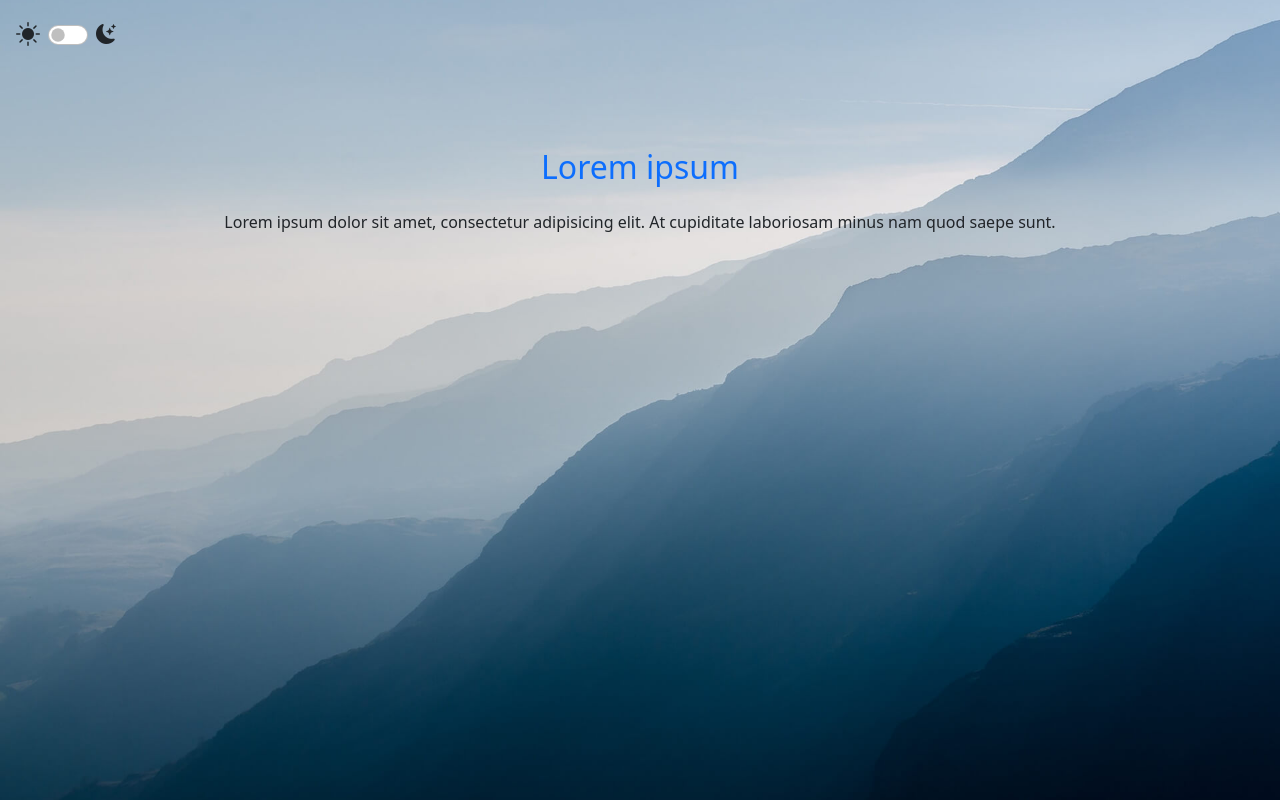
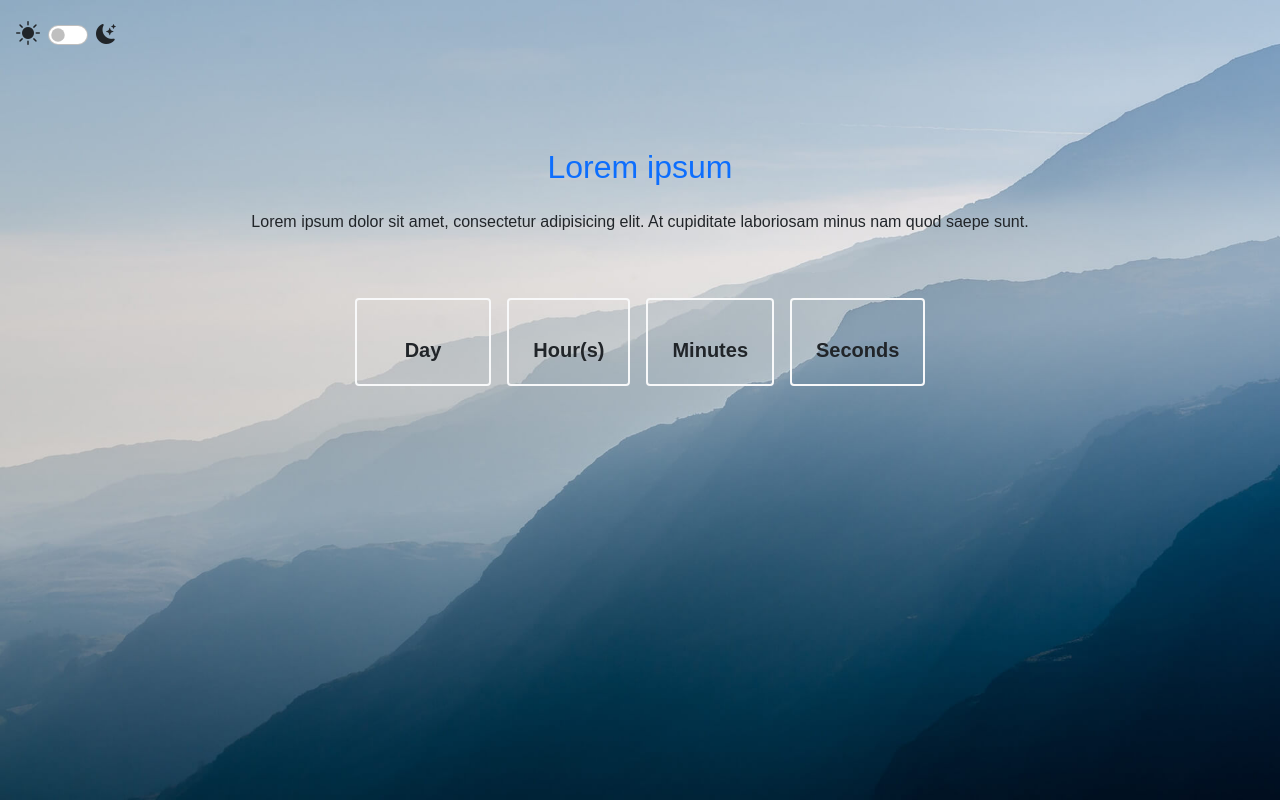
Before and after one commit to hoomanFsmo77/coming-soon-page, a website: page index.html in a window 1280 px wide. Drawn offline with nearby package versions, Linux system fonts and the light colour scheme.

Commit message:
counter part completed

```diff
--- a/index.html
+++ b/index.html
@@ -13,7 +13,7 @@
 
 </head>
 <body >
-
+<!--&gt;>>>>>>>>>>>>>>>>>>>>> navbar <<<<<<<<<<<<<<<<-->
 <nav>
     <div class="w-100 p-3 d-flex gap-2 align-items-center">
         <i class="bi bi-brightness-high-fill fs-4 dark-text-light"></i>
@@ -35,10 +35,32 @@
                 <p class="text-center mt-4 dark-text-light">Lorem ipsum dolor sit amet, consectetur adipisicing elit. At cupiditate laboriosam minus nam quod saepe sunt.</p>
             </div>
         </div>
+        <div class="row justify-content-center mt-5">
+            <div class="col-5 d-flex justify-content-center gap-3 align-items-center" x-data="countdown">
+                <div class="counter_box px-5 py-4 border border-2 border-light rounded-1 d-flex justify-content-center align-items-center flex-column gap-3">
+                    <span class="fs-4 fw-bold  lh-1 dark-text-light" x-bind="dayTrigger"></span>
+                    <span class="fs-5 fw-bold  lh-1 dark-text-light">Day</span>
+                </div>
+                <div class="counter_box px-4 py-4 border border-2 border-light rounded-1 d-flex justify-content-center align-items-center flex-column gap-3">
+                    <span class="fs-4 fw-bold dark-text-light lh-1" x-bind="hoursTrigger"></span>
+                    <span class="fs-5 fw-bold dark-text-light lh-1">Hour(s)</span>
+                </div>
+                <div class="counter_box px-4 py-4 border border-2 border-light rounded-1 d-flex justify-content-center align-items-center flex-column gap-3">
+                    <span class="fs-4 fw-bold dark-text-light lh-1" x-bind="minutesTrigger"></span>
+                    <span class="fs-5 fw-bold dark-text-light lh-1">Minutes</span>
+                </div>
+                <div class="counter_box px-4 py-4 border border-2 border-light rounded-1 d-flex justify-content-center align-items-center flex-column gap-3">
+                    <span class="fs-4 fw-bold dark-text-light lh-1" x-bind="secondTrigger" ></span>
+                    <span class="fs-5 fw-bold dark-text-light lh-1">Seconds</span>
+                </div>
+
+            </div>
+        </div>
     </div>
 </header>
 
 
 
+
 </body>
 </html>
--- a/src/js/main.js
+++ b/src/js/main.js
@@ -4,12 +4,14 @@ import '../style/main.scss';
 import Alpine from "alpinejs";
 import persist from '@alpinejs/persist';
 import dark_mode from "./components/dark_mode/dark_mode";
+import countdown from "./components/countdown/countdown.js";
 import { init } from 'ityped';
 import "bootstrap";
 /////////////////////////////////////
 window.Alpine = Alpine
 Alpine.plugin(persist)
 Alpine.data('dark_mode',dark_mode)
+Alpine.data('countdown',countdown)
 Alpine.start()
 
 const text = document.querySelector('#text')
--- a/src/style/dark_mode.scss
+++ b/src/style/dark_mode.scss
@@ -2,7 +2,8 @@ $bg-dark-pic:'../images/bg-dark.jpg';
 
 .dark{
   body{
-    background: url($bg-dark-pic) no-repeat fixed center center/cover ;
+    background: url($bg-dark-pic) no-repeat fixed ;
+    background-size: cover;
   }
   .dark-text-light{
     color: #fff!important;
--- a/src/style/main.scss
+++ b/src/style/main.scss
@@ -4,11 +4,18 @@
 @import url("https://cdn.jsdelivr.net/npm/bootstrap-icons@1.9.1/font/bootstrap-icons.css");
 $bg-light-pic:'../images/bg.jpg';
 /////////////////////////
-
+*{
+  font-family: "Roboto Slab", sans-serif !important;;
+}
 body{
-  background: url($bg-light-pic) no-repeat fixed center center/cover ;
+  background: url($bg-light-pic) no-repeat fixed ;
+  background-size: cover;
 }
 
 header{
   padding-top: 5rem;
 }
+
+.counter_box{
+
+}
```
Also changed, not shown: dist/css/main.css, dist/index.html, 3 other files.
